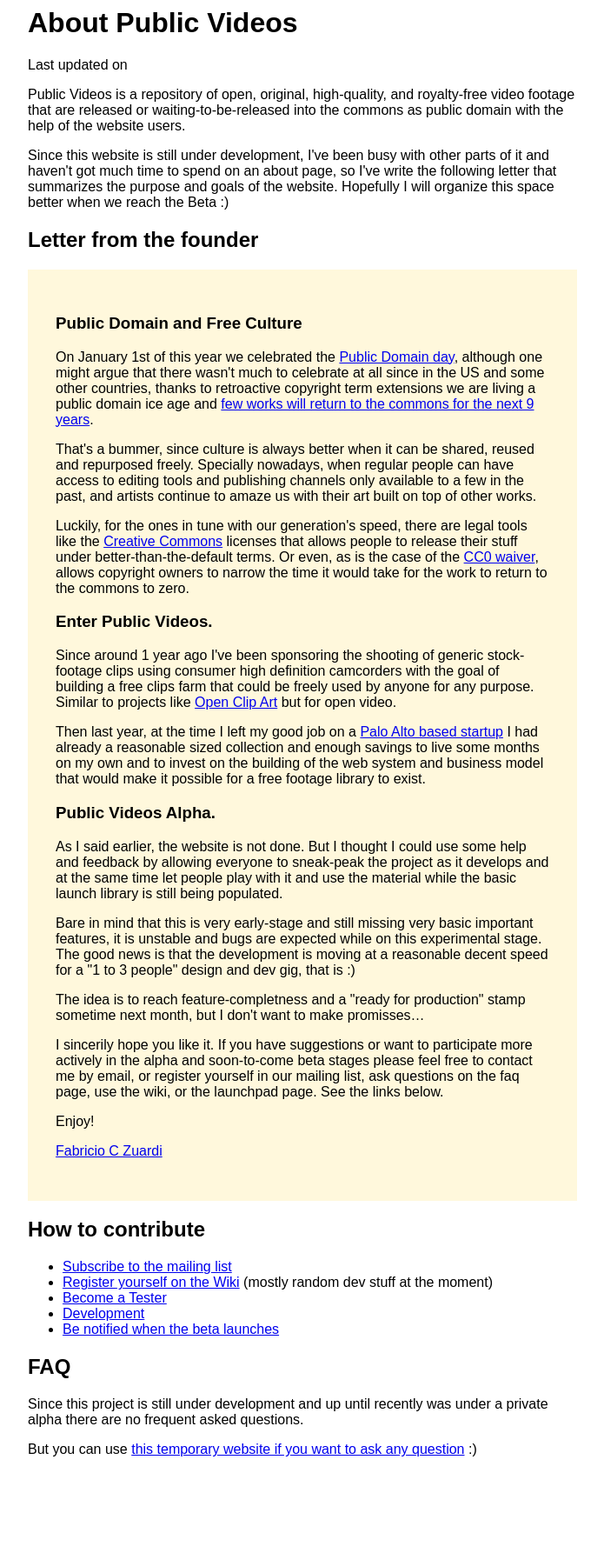
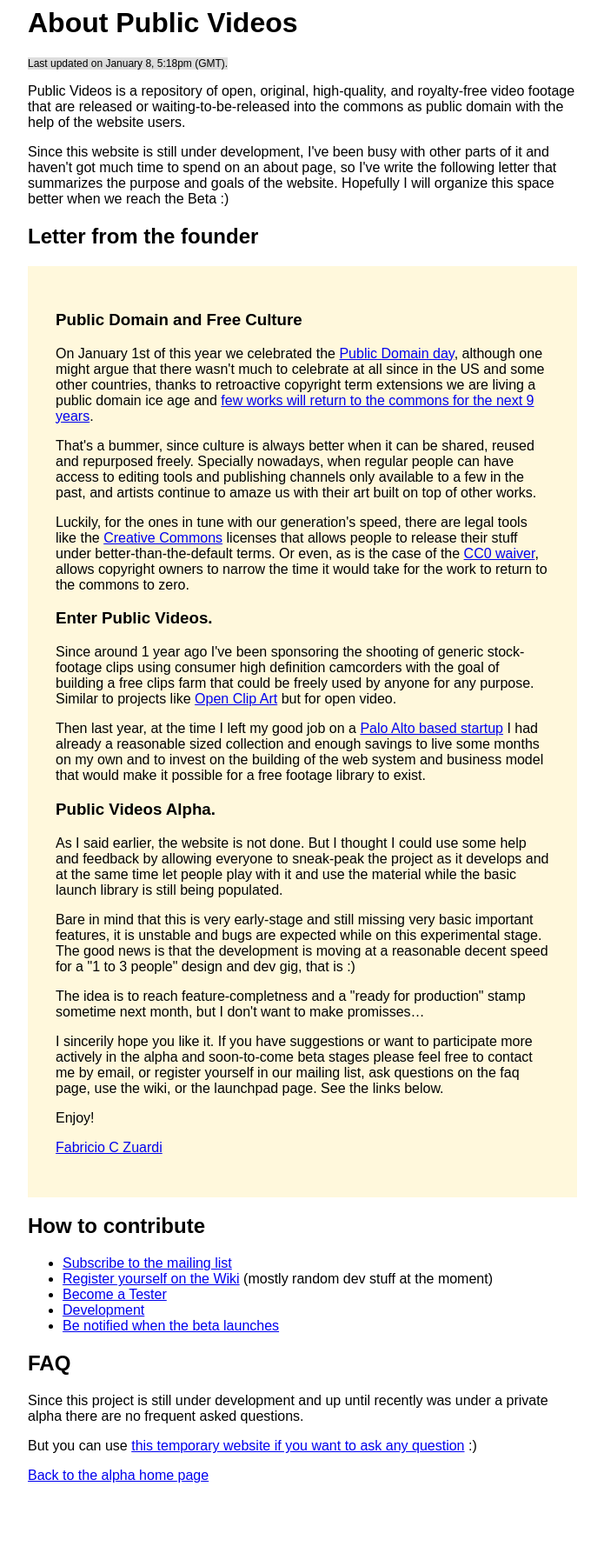
Before and after one commit to fczuardi-trash/publicvideos, a Django app: template templates/website/about.html in a window 1280 px wide. Shown: the whole page at 87% size, without its empty margins (292-987 px from the left). Before the commit the page ends 1675 px from the top, so only its background shows below. Run offline with Django 3.2, Linux system fonts and the light colour scheme; the template is opened without the code that fills it, so the values that code supplies are empty; parts of the project's set-up code (start-up, migrations or seed data) failed here and were passed over.

Commit message:
about updated

```diff
--- a/templates/website/about.html
+++ b/templates/website/about.html
@@ -3,6 +3,9 @@
 {% block title %}About{% endblock %}
 {% block extrahead %}
 <style>
+body{
+    background-color:#fff;
+}
 #content  {
     font-family:Arial,sans-serif;
     width:50%;
@@ -13,12 +16,17 @@
     background-color:Cornsilk;
     padding:2em;
 }
+#last-update p{
+    font-size:12px;
+    background-color: #ddd;
+    display:inline;
+}
 </style>
 {% endblock %}
 
 {% block content %}
 <h1>About Public Videos</h1>
-<div id="last-update">Last updated on </div>
+<div id="last-update"><p>Last updated on January 8, 5:18pm (GMT).</p></div>
 <p>
     Public Videos is a repository of open, original, high-quality, and
     royalty-free video footage that are released or waiting-to-be-released
@@ -113,4 +121,5 @@ use the wiki, or the launchpad page. See the links below.
 <p>
     But you can use <a href="/faq">this temporary website if you want to ask any question</a> :)
 </p>
+<p><a href="/">Back to the alpha home page</a>
 {% endblock %}
```
